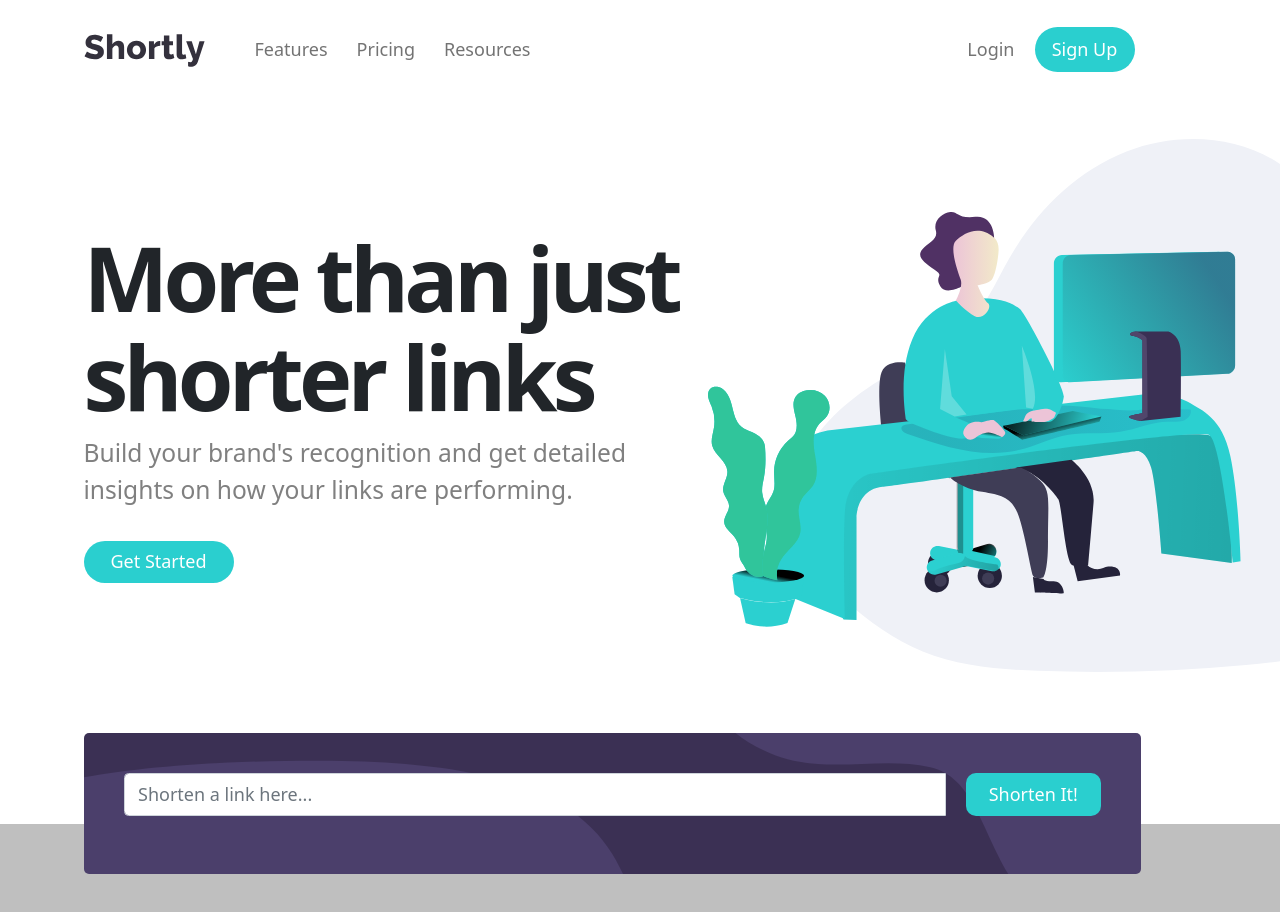
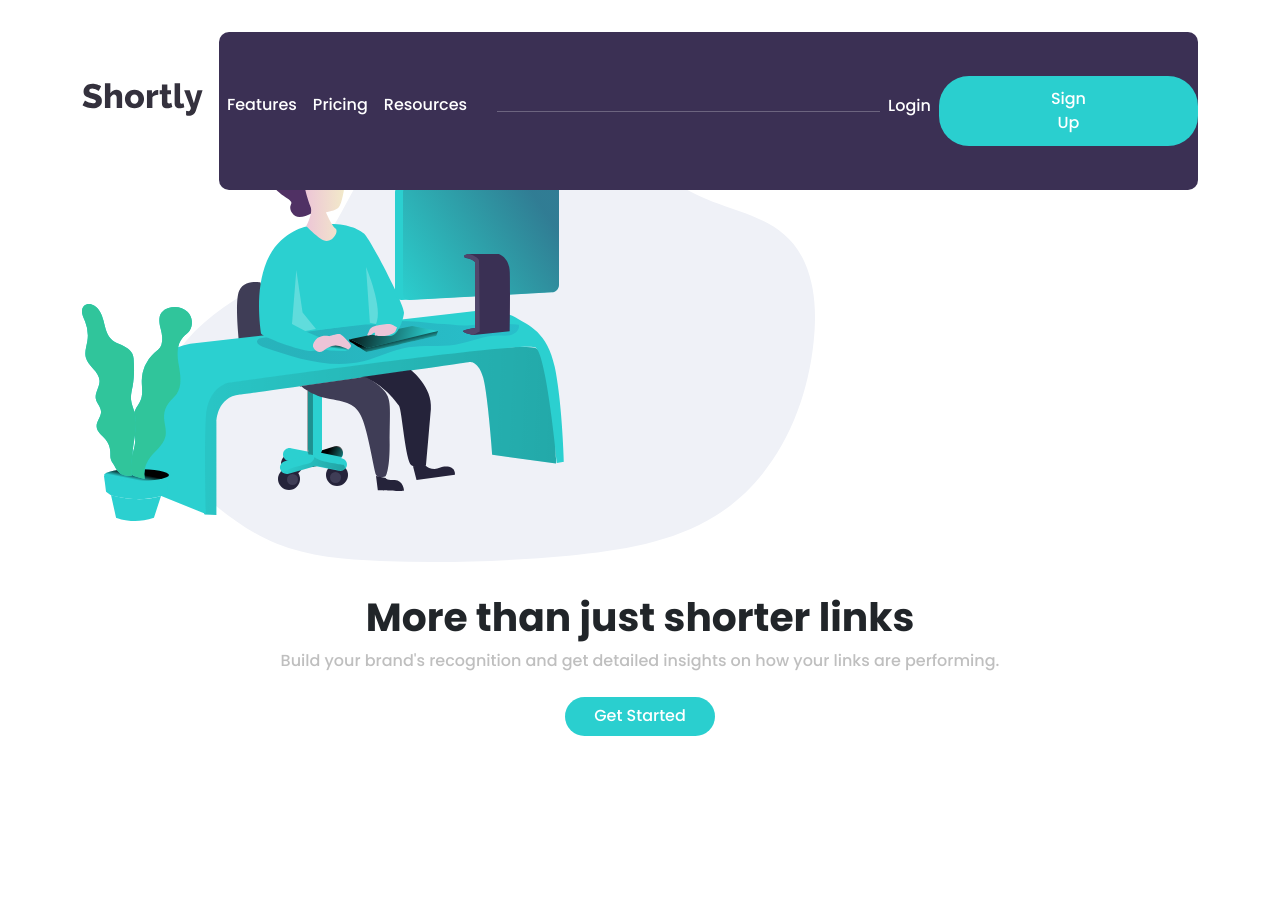
Before and after one commit to tadepoju95/react-shortly, a React (Create React App) app: page / in a window 1280 px wide. Shown: the top 912 px of the page. After the commit the page ends 800 px from the top, so only its background shows below. Built offline with nearby package versions, Linux system fonts and the light colour scheme.

Commit message:
Added and deleted files from project folder.

```diff
--- a/src/components/Header.js
+++ b/src/components/Header.js
@@ -29,13 +29,13 @@ const Header = () => {
 		  <Navbar.Toggle aria-controls="responsive-navbar-nav" />
 		  <Navbar.Collapse id="responsive-navbar-nav" className="navbarForMobile">
 		    <Nav className="me-auto">
-		      <Nav.Link href="#features">Features</Nav.Link>
-		      <Nav.Link href="#pricing">Pricing</Nav.Link>
-		      <Nav.Link href="#pricing">Resources</Nav.Link>
+		      <Nav.Link href="#features" className="nav-item">Features</Nav.Link>
+		      <Nav.Link href="#pricing" className="nav-item">Pricing</Nav.Link>
+		      <Nav.Link href="#pricing" className="nav-item">Resources</Nav.Link>
 		    </Nav>
 		    <hr />
 		    <Nav className="nav-right-links">
-		      <Nav.Link href="#deets">Login</Nav.Link>
+		      <Nav.Link href="#deets" className="nav-item secondary-nav-item">Login</Nav.Link>
 		      <Nav.Link href="#memes" className="signup-linkColor" style={styles} onMouseEnter={onButtonHover} onMouseLeave={noHover}>Sign Up</Nav.Link>
 		    </Nav>
 		  </Navbar.Collapse>
--- a/src/components/Home.js
+++ b/src/components/Home.js
@@ -1,9 +1,6 @@
 import React from 'react';
-import { Container, Row, Col, Button } from 'react-bootstrap';
 import Header from './Header';
 import FirstSection from './sections/FirstSection';
-import SecondSection from './sections/SecondSection'
-import ThirdSection from './sections/ThirdSection';
 import Form from './sections/Form';
 
 const Home = () => {
@@ -11,8 +8,6 @@ const Home = () => {
 		<div>
 			<Header />
 			<FirstSection />
-			<Form />
-			<SecondSection />
 		</div>
 	)
 }
--- a/src/components/main.css
+++ b/src/components/main.css
@@ -1,172 +1,87 @@
-* {
-	margin: 0;
-	padding: 0;
+*, *::before, *::after {
 	box-sizing: border-box;
 }
 
-
-html {
+body {
+	font-family: 'Poppins', sans-serif !important;
+	font-size: 1.125rem;
 	color: white;
-	font-size: 18px;
-	font-family: 'Poppins', sans-serif !important;
 }
 
-body {
-	min-height: 100vh;
-	width: 100%;
+.container {
+	max-width: 1200px;
+	margin: 0 auto;
 }
 
-body::before {
-  display: block;
-  content: '';
-  height: 90px;
+img {
+	max-width: 150%;
+}
+
+#responsive-navbar-nav {
+	background-color: hsl(257, 27%, 26%);
+	border-radius: 10px;
+	margin-top: 1.50em;
+	text-align: center;
+	padding: 2.75em 0;
 }
 
 .signup-linkColor {
 	background-color: hsl(180, 66%, 49%);
 	border-radius: 30px;
 	color: white !important;
-	width: 100px;
-	text-align: center;
+	padding: .70em 7em !important;
+	margin: 0 auto;
+
+}
+
+.nav-item {
+	margin-bottom: .80em;
+}
+
+.secondary-nav-item {
+	margin-top: .65em;
+}
+
+hr {
+	width: 85%;
+	margin-left: 1.35em !important;
+}
+
+a, hr {
+	color: white !important;
+}
+
+
+.firstSection-text-button {
+	margin-top: 2em;
+}
+
+h1 {
+	font-size: 2.45rem !important;
+	font-weight: 700 !important;
+}
+
+.firstSection-img {
+	border: 5px red solid;
+}
+
+.first_Section {
+	margin-top: 5em;
+	overflow: hidden;
+}
+
+.working-illustration {
+	align-self: flex-start;
+}
+
+p {
+	color: 	hsl(0, 0%, 75%);
 }
 
 .get-started-btn {
 	background-color: hsl(180, 66%, 49%) !important;
 	color: white !important;
-	width: 150px;
 	text-align: center;
-	margin-top: 14px;
+	margin-top: .50em;
+	padding: .40em 1.75em !important;
 }
-
-.firstSection {
-	overflow: hidden;
-}
-
-.first-section-paragraph {
-	color: grey;
-}
-
-.first-section-header {
-	font-weight: 700;
-}
-
-.secondSection {
-	background-color: hsl(0, 0%, 75%);
-}
-
-.navbar {
-	padding-top: 26px !important;
-}
-
-
-.url-input-div {
-	background-color: hsl(257, 27%, 26%);
-	padding: 40px;
-	position: relative;
-	top: 50px;
-	border-radius: 5px;
-}
-
-#button-addon2 {
-	margin-left: 20px;
-	background-color: hsl(180, 66%, 49%);
-	width: 135px;
-	border-radius: 10px;
-	color: white;
-}
-
-
-@media only screen and (min-width: 768px) {
-	.first-section-container {
-		position: relative;
-	}
-
-	.firstSection-text-image {
-		padding-bottom: 100px;
-		padding-top: 138px;
-	}
-
-	.working-illustration {
-		position:absolute;
-    	left: 56%;
-    	width: 45rem;
-	}
-
-
-	.first-section-header {
-		width: 80%;
-		font-size: 5rem;
-		letter-spacing: -4.800px;
-		line-height: 1.1;
-	}
-
-	.first-section-paragraph {
-		width: 55%;
-		font-size: 1.365rem;
-	}
-
-	.nav-right-links {
-		padding-right: 62px;
-	}
-
-	.me-auto {
-		padding-left: 23px !important;
-	}
-
-	.navbar-nav a:not(:last-child) {
-		padding-right: 20px !important;
-	}
-}
-
-
-@media only screen and (max-width: 767px) {
-
-	.working-illustration {
-		width: 500px;
-		padding-bottom: 30px;
-		margin-left: 180px;
-		padding-top: 7px;
-	}
-
-	.first-section-header {
-		width: 100vw;
-		font-size: 2.800rem;
-		letter-spacing: -3.030px;
-		line-height: 1.1;
-		padding-top: 15px;
-	}
-
-	.first-section-paragraph {
-		width: 90vw;
-		padding-top: 5px;
-		margin: auto;
-		font-size: 1.200rem;
-	}
-
-	.navbarForMobile {
-		background-color: hsl(257, 27%, 26%);
-		text-align: center;
-		margin-top: 25px;
-		padding-top: 35px;
-		padding-bottom: 50px;
-		border-radius: 10px;
-	}
-
-	hr {
-		margin: auto !important;
-		margin-top: 25px !important;
-		margin-bottom: 20px !important;
-		width: 90%;
-		border-top: 1px solid white !important;
-	}
-
-	a {
-		color: white !important;
-	}
-
-	.signup-linkColor {
-		margin: auto;
-		margin-top: 20px;
-		width: 90%;
-	}
-}
--- a/src/components/sections/FirstSection.js
+++ b/src/components/sections/FirstSection.js
@@ -18,32 +18,24 @@ const FirstSection = () => {
   };
 
 return (
-	<section
-      className="firstSection text-center text-sm-start"
-    >
-      <div className="container first-section-container">
-        <div className="d-flex flex-md-row flex-column-reverse align-items-center firstSection-text-image">
-          <div className="firstSection-text-btn">
-            <h1 className="first-section-header">More than just shorter links</h1>
-            <p className="first-section-paragraph">
-              Build your brand's recognition and get detailed insights on how your links are performing.
-            </p>
-            <button
+	<section className="first_Section text-center">
+      <div className="container d-flex flex-column-reverse">
+        <div className="firstSection-text-button">
+          <h1>More than just shorter links</h1>
+          <p>Build your brand's recognition and get detailed insights on how your links are performing.</p>
+          <button
               className="btn get-started-btn rounded-pill"
               data-bs-toggle="modal"
               data-bs-target="#enroll" style={styles} onMouseEnter={onButtonHover} onMouseLeave={noHover}>
               Get Started
-            </button>
-          </div>
-          <img
-            className="working-illustration"
-            src="images/illustration-working.svg"
-            alt="working"
-          />
+          </button>
         </div>
+          <img className="working-illustration" src="images/illustration-working.svg" alt="person at computer working"/>
       </div>
-    </section>
+  </section>
 );
+
+
 }
 
 export default FirstSection;
--- a/src/components/sections/Form.js
+++ b/src/components/sections/Form.js
@@ -16,10 +16,14 @@ class Form extends React.Component {
 
 	renderForm() {
 		return (
-			<div class="input-group mb-3">
-	  			<input type="text" class="form-control" placeholder="Shorten a link here..." aria-label="Recipient's username" aria-describedby="button-addon2" />
-	  			<button class="btn" type="button" id="button-addon2" style={{opacity: this.state.onHover}} onMouseEnter={this.onButtonHover} onMouseLeave={this.noHover}>Shorten It!</button>
-			</div>
+			<div className="d-flex flex-md-row flex-column align-items-center">
+				<div className="input-group mb-3">
+		  			<input type="text" className="form-control" placeholder="Shorten a link here..." aria-label="Recipient's username" aria-describedby="button-addon2" />
+				</div>
+				<div>
+	    			<button className="btn" type="button" id="button-addon2" style={{opacity: this.state.onHover}} onMouseEnter={this.onButtonHover} onMouseLeave={this.noHover}>Shorten It!</button>
+	  			</div>
+  			</div>
 		)
 	}
 
--- a/src/components/sections/SecondSection.js
+++ /dev/null
@@ -1,14 +0,0 @@
-import React from 'react';
-
-
-const SecondSection = () => {
-	return (
-		<section className="secondSection p-5">
-			<div className="container second-section-container">
-				<div></div>
-			</div>
-		</section>
-	)
-}
-
-export default SecondSection;
--- a/src/components/sections/ThirdSection.js
+++ /dev/null
@@ -1,12 +0,0 @@
-import React from 'react';
-
-
-const ThirdSection = () => {
-	return (
-		<section className="thirdSection p-5">
-			<div className="container"></div>
-		</section>
-	)
-}
-
-export default ThirdSection;
```
